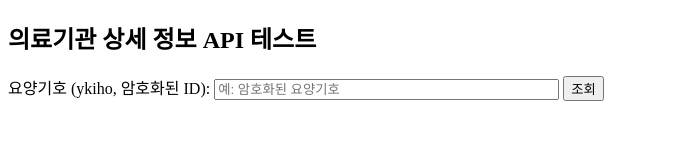
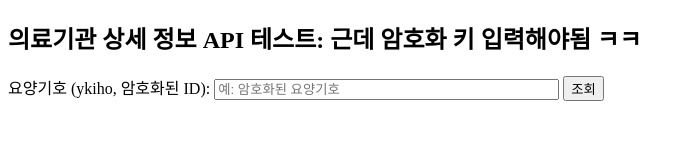
Before and after one commit to cimile-ck/medical-api-test, a plain HTML site: page index.html in a window 1280 px wide. Shown: the whole page, without its empty margins (0-694 px from the left). Drawn offline with Linux system fonts and the light colour scheme.

Commit message:
Update index.html

```diff
--- a/index.html
+++ b/index.html
@@ -5,7 +5,7 @@
   <title>의료기관 상세 정보</title>
 </head>
 <body>
-  <h2>의료기관 상세 정보 API 테스트</h2>
+  <h2>의료기관 상세 정보 API 테스트: 근데 암호화 키 입력해야됨 ㅋㅋ</h2>
 
   <label>
     요양기호 (ykiho, 암호화된 ID):
```
